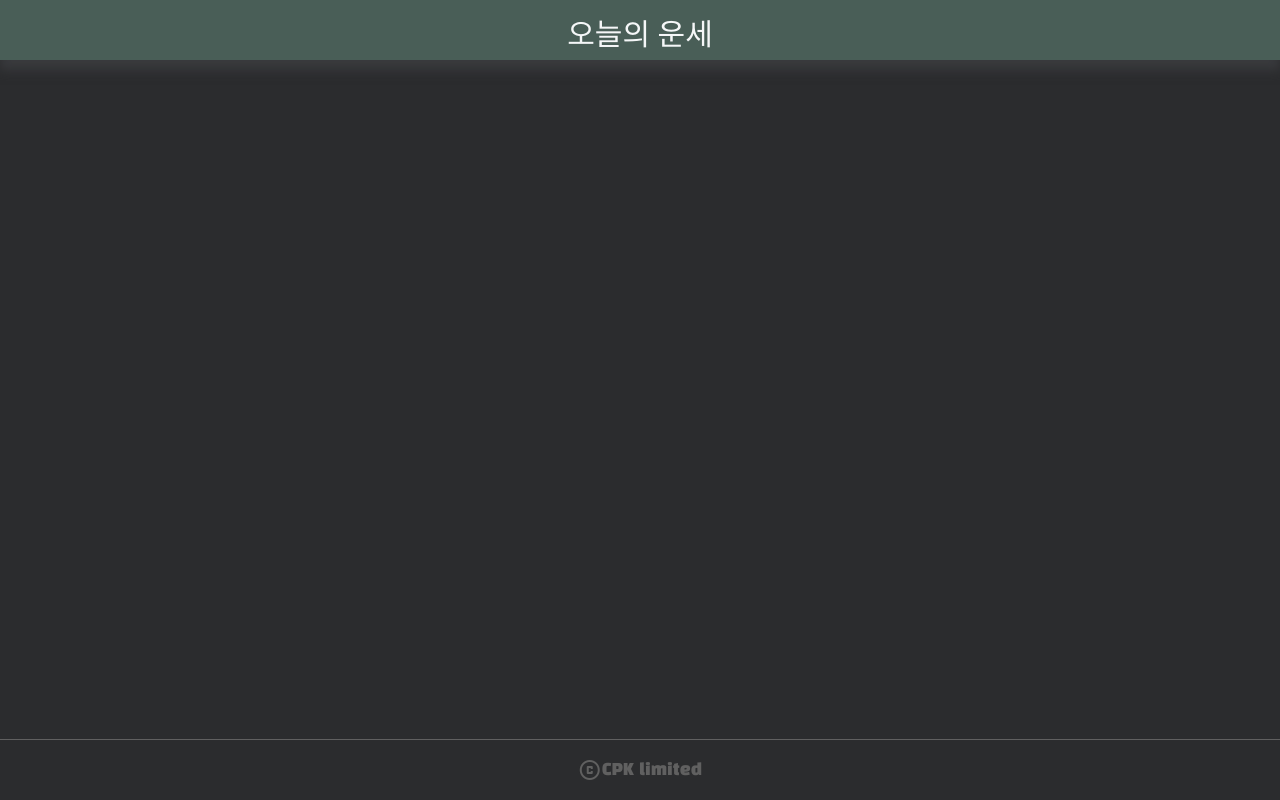
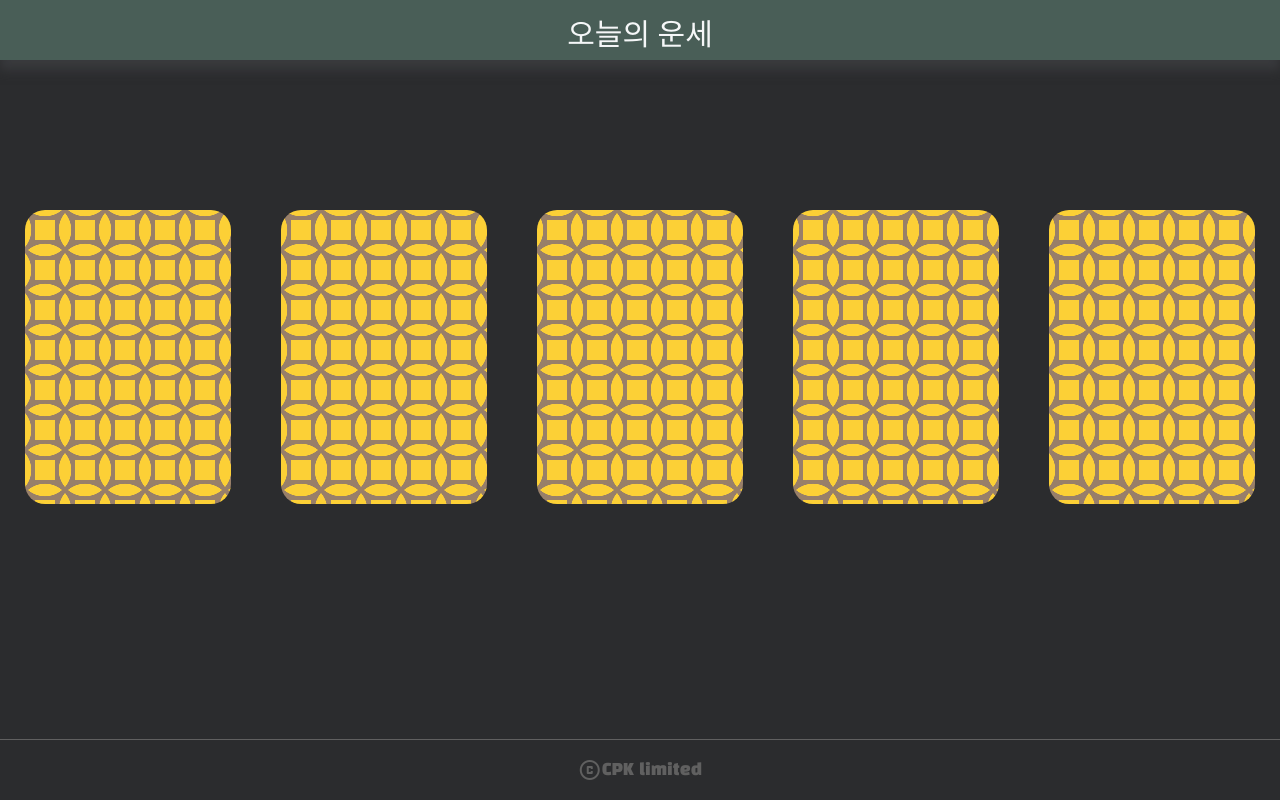
Before and after one commit to BearWithpy/goorm_horoscope_today, a React (Create React App) app: page /detail/1 in a window 1280 px wide. Built offline with nearby package versions, Linux system fonts and the light colour scheme; a web font is replaced by a local one.

Commit message:
[FEAT] Detail Card Components

```diff
--- a/src/App.tsx
+++ b/src/App.tsx
@@ -7,6 +7,7 @@ import MainPage from "pages/MainPage";
 
 import horoscopeCall from "utils/horoscope";
 import DetailPage from "pages/DetailPage";
+import DetailComponent from "components/DetailInfo/DetailComponent";
 
 const App = (): React.JSX.Element => {
   // async function fetchAndParseHoroscope() {
@@ -39,7 +40,8 @@ const App = (): React.JSX.Element => {
         <Header />
         <Routes>
           <Route path="/" element={<MainPage />} />
-          <Route path="/detail" element={<DetailPage />} />
+          {/* <Route path="/detail/:id" element={<DetailPage />} /> */}
+          <Route path="/detail/:id" element={<DetailComponent />} />
         </Routes>
         <Footer />
       </BrowserRouter>
--- a/src/components/Card/Card.tsx
+++ b/src/components/Card/Card.tsx
@@ -46,16 +46,14 @@ const Card = (): React.JSX.Element => {
   };
 
   return (
-    <div className={styles.body_inner}>
-      <div className={styles.guidance}>{guidance}</div>
     <div className={styles.card_space}>
       {isClicked ? (
         <>
-            <Link to="/first_card" className={styles.pattern} />
-            <Link to="/second_card" className={styles.pattern} />
-            <Link to="/third_card" className={styles.pattern} />
-            <Link to="/fourth_card" className={styles.pattern} />
-            <Link to="/fifth_card" className={styles.pattern} />
+          <Link to="/detail/1" className={styles.pattern} />
+          <Link to="/detail/2" className={styles.pattern} />
+          <Link to="/detail/3" className={styles.pattern} />
+          <Link to="/detail/4" className={styles.pattern} />
+          <Link to="/detail/5" className={styles.pattern} />
         </>
       ) : (
         <div className={styles.flip}>
@@ -83,8 +81,6 @@ const Card = (): React.JSX.Element => {
         </div>
       )}
     </div>
-      <div className={styles.textForWaiting}>카드에 기 모으는 중...</div>
-    </div>
   );
 };
 
--- /dev/null
+++ b/src/components/Card/CardContainer.tsx
@@ -0,0 +1,23 @@
+import React, { useEffect, useState } from "react";
+
+import Card from "./Card";
+
+import styles from "components/Card/card.module.css";
+import horoscopeCall from "utils/horoscope";
+import { Link } from "react-router-dom";
+
+const CardContainer = () => {
+  // 이미지 경로들을 저장할 상태
+
+  const [guidance, setGuidance] = useState("카드를 클릭하세요.");
+
+  return (
+    <div className={styles.body_inner}>
+      <div className={styles.guidance}>{guidance}</div>
+      <Card />
+      <div className={styles.textForWaiting}>카드에 기 모으는 중...</div>
+    </div>
+  );
+};
+
+export default CardContainer;
--- /dev/null
+++ b/src/components/Card/DetailCard.tsx
@@ -0,0 +1,17 @@
+import React from "react";
+
+import styles from "components/Card/card.module.css";
+
+const DetailCard = () => {
+  return (
+    <div className={styles.card_space}>
+      <div className={styles.pattern}></div>
+      <div className={styles.pattern}></div>
+      <div className={styles.pattern}></div>
+      <div className={styles.pattern}></div>
+      <div className={styles.pattern}></div>
+    </div>
+  );
+};
+
+export default DetailCard;
--- /dev/null
+++ b/src/components/DetailInfo/DetailComponent.tsx
@@ -0,0 +1,13 @@
+import Card from "components/Card/Card";
+import DetailCard from "components/Card/DetailCard";
+import React from "react";
+
+const DetailComponent = () => {
+  return (
+    <div>
+      <DetailCard />
+    </div>
+  );
+};
+
+export default DetailComponent;
--- a/src/pages/DetailPage.tsx
+++ b/src/pages/DetailPage.tsx
@@ -1,16 +1,19 @@
 import React from "react";
 import styles from "pages/detailPage.module.css";
 import FrontCard from "components/Card/FrontCard";
+import { useParams } from "react-router-dom";
 
 const DetailPage = () => {
   const horo = {
     fortune: "오늘은 행운과 긍정적인 에너지가 넘치는 날이다.",
     quote: "할 수 있는 것을 하자. 불가능한 일을 기대하지 말자.",
   };
+  const { id } = useParams();
 
   return (
     <div className={styles.container}>
       <FrontCard />
+      <div>{id}</div>
 
       <div className={styles.fortune_quote_container}>
         <div className={styles.fortune}>
--- a/src/pages/MainPage.tsx
+++ b/src/pages/MainPage.tsx
@@ -1,10 +1,10 @@
-import Card from "components/Card/Card";
+import CardContainer from "components/Card/CardContainer";
 import React from "react";
 
 const MainPage = () => {
   return (
     <div>
-      <Card />
+      <CardContainer />
     </div>
   );
 };
```
Also changed, not shown: src/components/Card/detailcard.module.css (added). Lines whose indentation alone changed are shown as unchanged.
